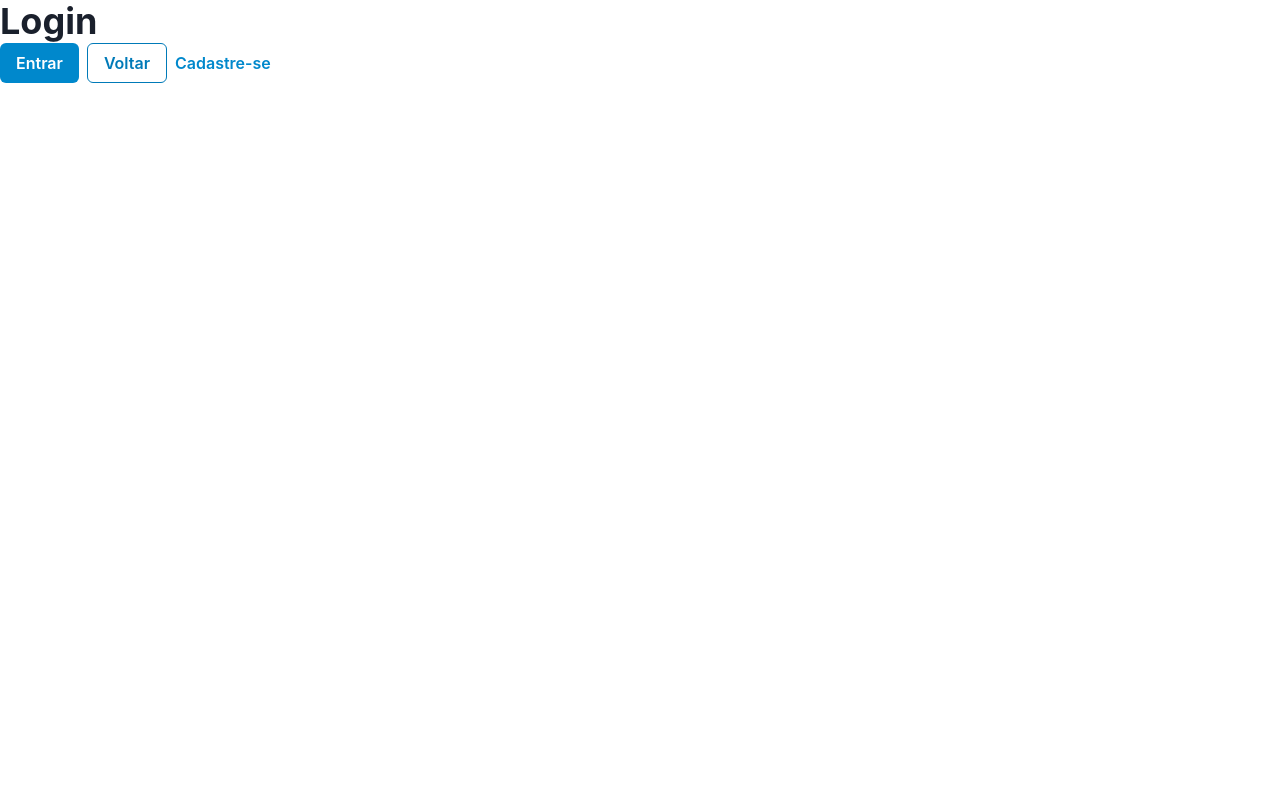
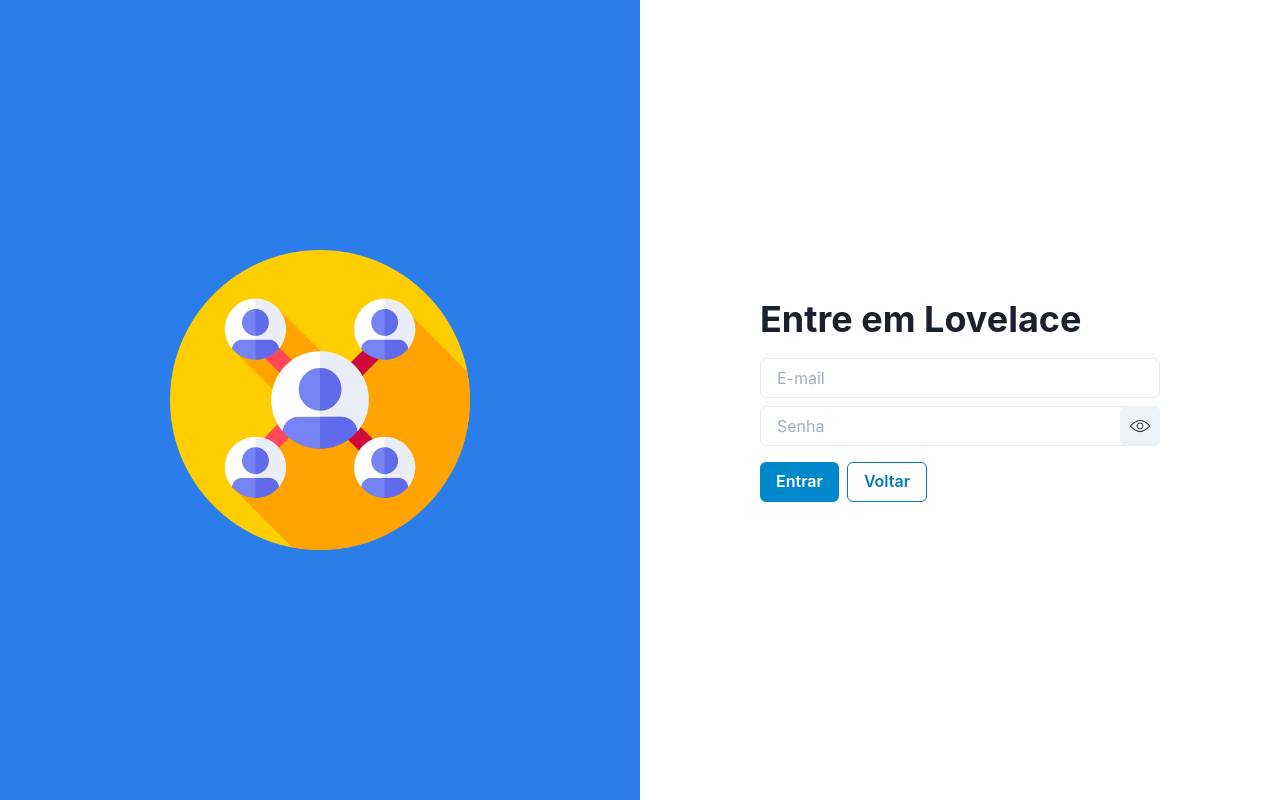
Before and after one commit to caioteixeiraa/tcc-front, a Next.js app in the folder lovelace/: page /login in a window 1280 px wide. Built offline with nearby package versions, Linux system fonts and the light colour scheme.

Commit message:
Login page and protected page hook

```diff
--- a/lovelace/pages/login.js
+++ b/lovelace/pages/login.js
@@ -1,24 +1,97 @@
-import React from 'react'
+import React, { useEffect, useState } from 'react'
 import Link from 'next/link'
-import { Box, Heading } from '@chakra-ui/react'
+import Image from 'next/image'
+import {
+    Box,
+    Flex,
+    Heading,
+    Input,
+    Stack,
+    InputGroup,
+    InputRightElement,
+    Modal,
+    ModalOverlay,
+    ModalContent,
+    ModalHeader,
+    ModalFooter,
+    ModalBody,
+    ModalCloseButton,
+    useDisclosure,
+    Text,
+} from '@chakra-ui/react'
 import { Button, ButtonGroup } from '@chakra-ui/button'
+import connectionIcon from '../assets/images/connection.png'
+import showIcon from '../assets/images/show.png'
+import hideIcon from '../assets/images/hide.png'
+import axios from 'axios'
+import { useInput } from '../hooks/useInput'
+import { useRouter } from 'next/router'
 
 export const Login = () => {
+    const [show, setShow] = useState(false)
+    const handleClick = () => setShow(!show)
+    const [email, setEmail] = useInput('')
+    const [password, setPassword] = useInput('')
+    const router = useRouter()
+
+    const login = () => {
+        const body = {
+            email: email,
+            password: password
+        }
+
+        axios.post('http://localhost:5000/users/login', body)
+        .then((res) => {
+            console.log("Logado!")
+            localStorage.setItem('token', res.data.accessToken)
+            router.push('dashboard')
+        })
+        .catch((err) => {
+            console.log(err)
+        })
+    }
+
     return (
-      <Box>
-          <Heading>Login</Heading>
+        <Flex>
+            <Box bg='#2B7DE9' w='50%' d='flex' alignItems='center' justifyContent='center'>
+                <Image src={connectionIcon} width={300} height={300} alt='Imagem de conexões' />
+            </Box>
+            <Box w='50%' h='100vh' d='flex' alignItems='center' justifyContent='center'>
+                <Stack spacing={4} w='400px'>
+                    <Heading>Entre em Lovelace</Heading>
+                    <Stack>
+                        <Input
+                            placeholder="E-mail"
+                            type='email'
+                            value={email}
+                            onChange={setEmail}
+                        />
+                        <InputGroup>
+                            <Input
+                                placeholder="Senha"
+                                type={show ? 'text' : 'password'}
+                                value={password}
+                                onChange={setPassword}
+                            />
+                            <InputRightElement>
+                                <Button p='10px' onClick={handleClick}>
+                                    {show ?
+                                        <Image src={hideIcon} width={40} height={40} /> :
+                                        <Image src={showIcon} width={40} height={40} />
+                                    }
+                                </Button>
+                            </InputRightElement>
+                        </InputGroup>
+                    </Stack>
                     <ButtonGroup>
-              <Link href='/dashboard'>
-                  <Button colorScheme='telegram'>Entrar</Button>
-              </Link>
+                        <Button colorScheme='telegram' onClick={login}>Entrar</Button>
                         <Link href='/'>
                             <Button colorScheme='telegram' variant='outline'>Voltar</Button>
                         </Link>
-              <Link href='/register'>
-                  <Button colorScheme='telegram' variant='link'>Cadastre-se</Button>
-              </Link>
                     </ButtonGroup>
+                </Stack>
             </Box>
+        </Flex>
     )
 }
 
--- a/lovelace/pages/register.js
+++ b/lovelace/pages/register.js
@@ -76,7 +76,7 @@ export const Register = () => {
                 <Image src={connectionIcon} width={300} height={300} alt='Imagem de conexões' />
             </Box>
             <Box w='50%' h='100vh' d='flex' alignItems='center' justifyContent='center'>
-                <Stack spacing={4} w='300px'>
+                <Stack spacing={4} w='400px'>
                     <Heading>Cadastro</Heading>
                     <Stack>
                         <Input
```
Also changed, not shown: lovelace/hooks/useProtectedPage.js (added, +14 -0 lines), lovelace/pages/dashboard.js (+7 -1 lines). Lines whose indentation alone changed are shown as unchanged.
